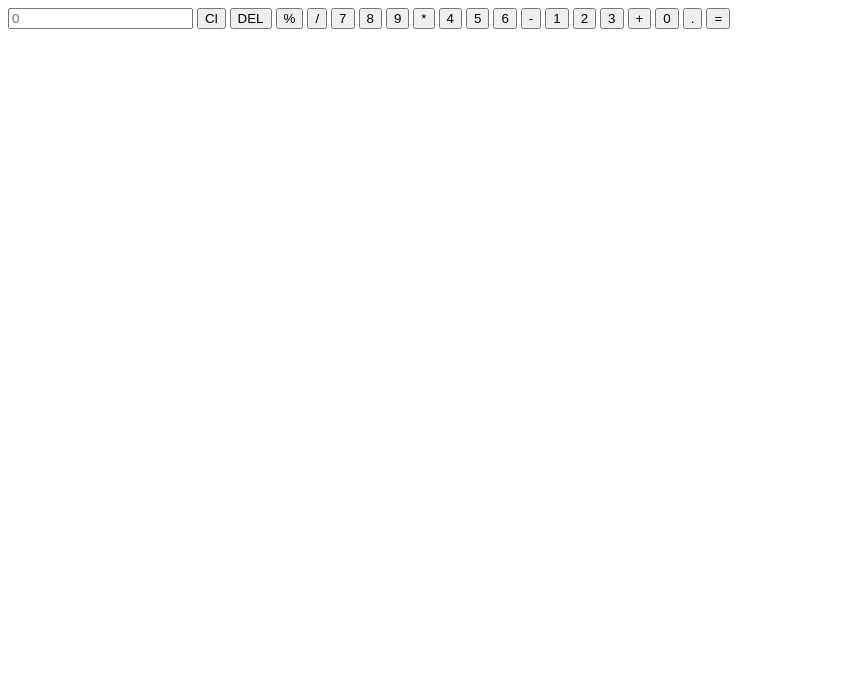
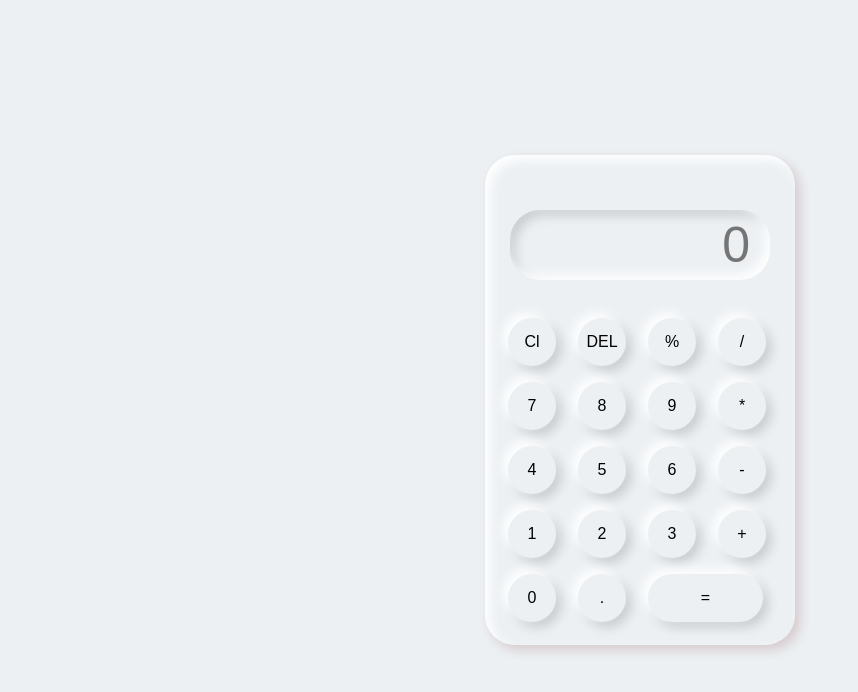
Before and after one commit to dhanushyt/Calculator, a plain HTML site: page index.html in a window 1280 px wide. Shown: the whole page, without its empty margins (0-858 px from the left). Drawn offline with Linux system fonts and the light colour scheme.

Commit message:
Add style to Calculator

```diff
--- a/index.html
+++ b/index.html
@@ -28,7 +28,7 @@
         <button onclick="display('+')">+</button>
         <button onclick="display('0')">0</button>
         <button onclick="display('.')">.</button>
-        <button onclick="calculator()">=</button>
+        <button onclick="calculator()" class="equal">=</button>
       </div>
     </div>
   </body>
--- a/style.css
+++ b/style.css
@@ -0,0 +1,59 @@
+* {
+  margin: 0;
+  padding: 0;
+  box-sizing: border-box;
+  background-color: #ecf0f3;
+  font-family: sans-serif;
+  outline: none;
+}
+
+.container {
+  height: 100vh;
+  display: flex;
+  justify-content: center;
+  align-items: center;
+}
+
+.calculator {
+  background-color: #ecf0f3;
+  padding: 15px;
+  border-radius: 30px;
+  box-shadow: inset 5px 5px 12px white, 5px 5px 12px rgba(98, 2, 2, 0.16);
+  display: grid;
+  grid-template-columns: repeat(4, 70px);
+}
+
+input {
+  grid-column: span 4;
+  height: 70px;
+  width: 260px;
+  background-color: #ecf0f3;
+  box-shadow: inset -5px -5px 12px white, inset 5px 5px 12px rgba(0, 0, 0, 0.16);
+  border: none;
+  border-radius: 30px;
+  color: gray;
+  font-size: 50px;
+  text-align: end;
+  margin: auto;
+  margin-top: 40px;
+  margin-bottom: 30px;
+  padding: 20px;
+}
+
+button {
+  height: 48px;
+  width: 48px;
+  background-color: #ecf0f3;
+  box-shadow: -5px -5px 12px white, 5px 5px 12px rgba(0, 0, 0, 0.16);
+  border: none;
+  border-radius: 50%;
+  margin: 8px;
+  font-size: 16px;
+}
+
+.equal {
+  width: 115px;
+  border-radius: 40px;
+  background-color: #ecf0f3;
+  box-shadow: -5px -5px 12px white, 5px 5px 12px rgba(0, 0, 0, 0.16);
+}
```
